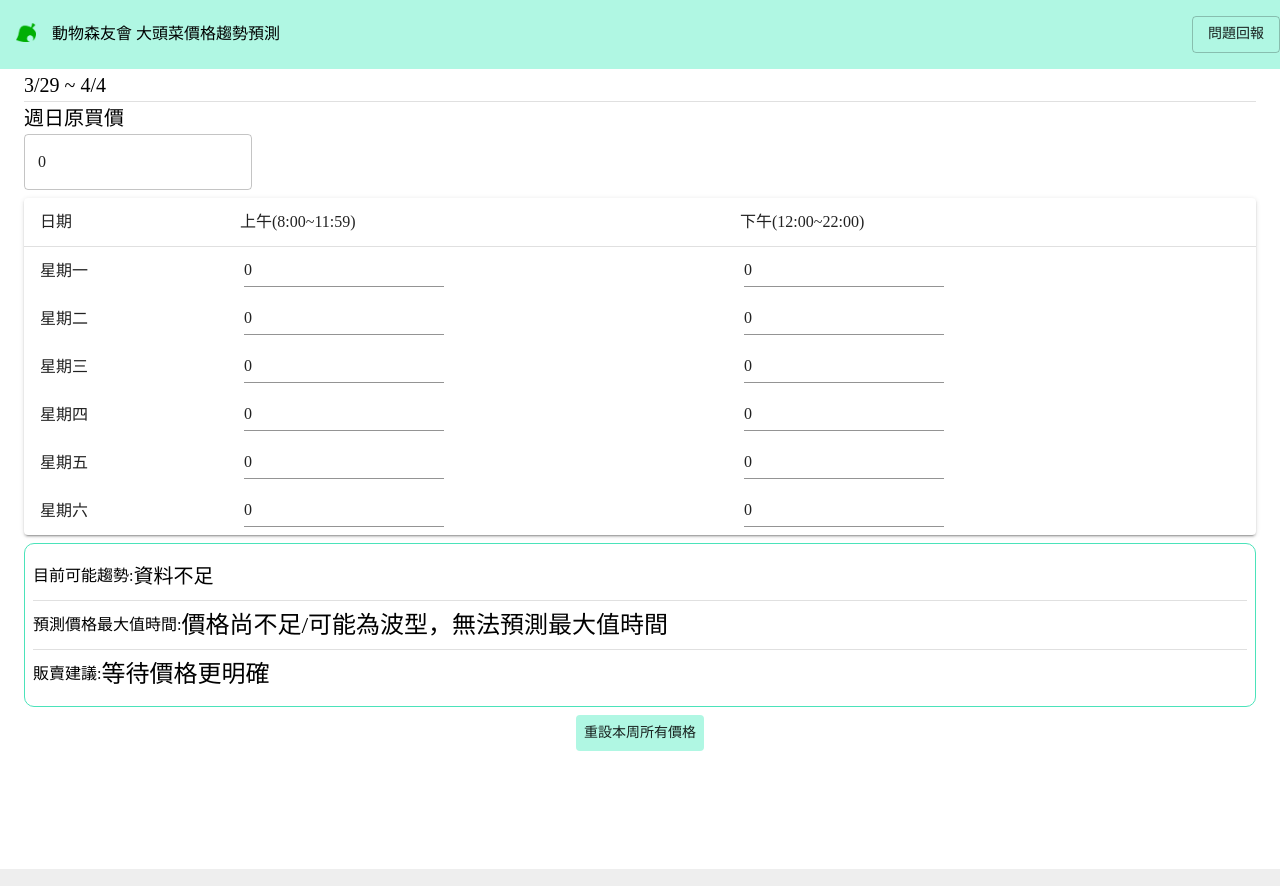
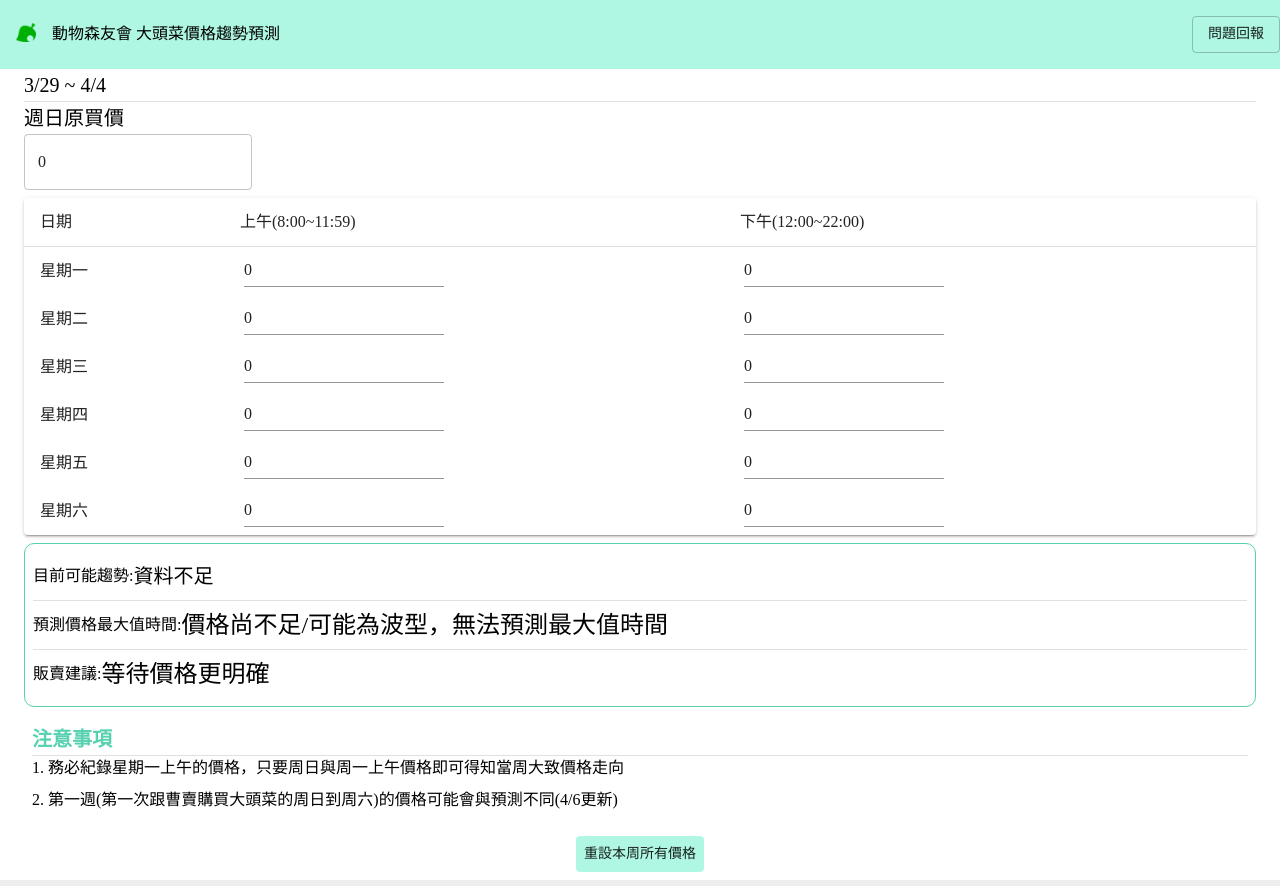
Before and after one commit to ms0223900/acnh-kabu-prediction, a React (Create React App) app: page / in a window 1280 px wide. Shown: the top 886 px of the page. Built offline with nearby package versions, Linux system fonts and the light colour scheme.

Commit message:
feat: add Announcements part

```diff
--- /dev/null
+++ b/src/app/KabuRecord/components/Announcements.tsx
@@ -0,0 +1,52 @@
+import React from 'react';
+import { Box, Typography, Divider, makeStyles } from '@material-ui/core';
+import { AnnouncementItemProps } from './types';
+import texts from '../static/lang/texts.json';
+
+const annoucementContents = [
+  texts['zh_TW']['announcement.1'],
+  texts['zh_TW']['announcement.2'],
+];
+
+export const AnnouncementItem = (props: AnnouncementItemProps) => {
+  return (
+    <Box paddingBottom={1}>
+      <Typography>
+        {`${props.index + 1}. ${props.content}`}
+      </Typography>
+    </Box>
+  );
+};
+
+const useStyles = makeStyles(theme => ({
+  title: {
+    fontWeight: 600,
+    color: theme.palette.primary.dark,
+  },
+  root: {
+    // backgroundColor: theme.palette.primary.dark,
+    // color: '#fff',
+    borderRadius: 10,
+  }
+}));
+
+const Announcements = () => {
+  const classes = useStyles();
+  return (
+    <Box className={classes.root} padding={1}>
+      <Typography variant={'h6'} className={classes.title}>
+        {'注意事項'}
+      </Typography>
+      <Divider />
+      <Box>
+        {annoucementContents.map((a, index) => (
+          <AnnouncementItem
+            index={index}
+            content={a} />
+        ))}
+      </Box>
+    </Box>
+  );
+};
+
+export default Announcements;
--- a/src/app/KabuRecord/components/types.ts
+++ b/src/app/KabuRecord/components/types.ts
@@ -15,3 +15,8 @@
 export interface KabuTrendTypePredictionProps extends KabuTrendsAndHighestPricePosition {
   prices: number[]
 }
+
+export interface AnnouncementItemProps {
+  index: number,
+  content: string
+}
--- a/src/app/KabuRecord/containers/OtherDayKabuFormContainer.tsx
+++ b/src/app/KabuRecord/containers/OtherDayKabuFormContainer.tsx
@@ -14,6 +14,7 @@
 import texts from '../static/lang/texts.json';
 import KabuFormDateHandler from '../functions/KabuFormDateHandler';
 import HandleLocalStorage from '../functions/HandleLocalStorage';
+import Announcements from '../components/Announcements';
 
 export const otherDaysArr: OtherDayType[] = ['mon', 'tue', 'wed', 'thu', 'fri', 'sat'];
 
@@ -85,10 +86,15 @@
       <OtherDayKabuForm
         otherDayList={otherDayList}
         onChange={handleChange} />
-      <KabuTrendTypePrediction
-        prices={prices}
-        {...kabuTrendTypesAndPricePosition} />
-      <Box paddingTop={1} textAlign={'center'}>
+      <Box paddingBottom={1}>
+        <KabuTrendTypePrediction
+          prices={prices}
+          {...kabuTrendTypesAndPricePosition} />
+      </Box>
+      <Box paddingBottom={1}>
+        <Announcements />
+      </Box>
+      <Box paddingBottom={1} textAlign={'center'}>
         <ResetButtonContainer
           resetPricesFn={handleResetPricesAndDate} />
       </Box>
--- a/src/app/KabuRecord/static/lang/texts.json
+++ b/src/app/KabuRecord/static/lang/texts.json
@@ -10,6 +10,9 @@
     "sellingAdvise.forth": "等到最高價賣出(1.4~2倍)",
     "sellingAdvise.overdue": "最高價已過，以賠越少越好為原則賣出",
 
-    "fromToDates.default": "尚無紀錄"
+    "fromToDates.default": "尚無紀錄",
+
+    "announcement.1": "務必紀錄星期一上午的價格，只要周日與周一上午價格即可得知當周大致價格走向",
+    "announcement.2": "第一週(第一次跟曹賣購買大頭菜的周日到周六)的價格可能會與預測不同(4/6更新)"
   }
 }
--- a/src/app/KabuRecord/theme/theme.ts
+++ b/src/app/KabuRecord/theme/theme.ts
@@ -10,7 +10,7 @@
     primary: {
       light: '#cffaee',
       main: '#b0f7e3',
-      dark: '#4be3ba'
+      dark: '#58d1b0'
     },
     text: {
       secondary: '#0f8cd9'
```
Also changed, not shown: 14 other files (tests, documents, lock files or other folders).
